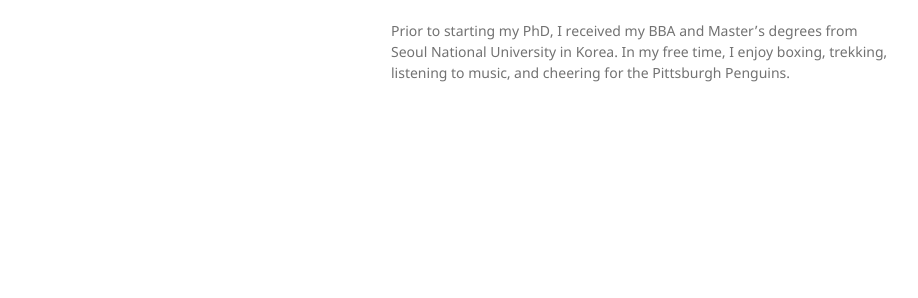
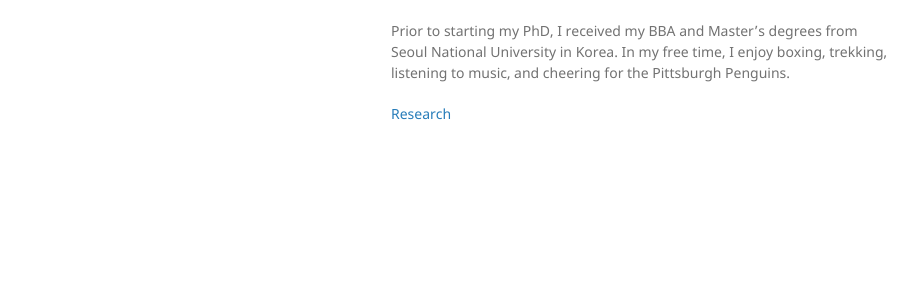
Before and after one commit to saepark/saepark.github.io, a Jekyll site: the page built from index.md, in a window 1280 px wide. Shown: the part 268-566 px from the top of the page, without its empty margins (179-1097 px from the left). Built offline with Jekyll 4.4.1, drawn with Linux system fonts in a browser that asks for light colours; our own code applies the rules of GitHub Pages for plain Markdown files.

Commit message:
Update index.md

```diff
--- a/index.md
+++ b/index.md
@@ -1,3 +1,5 @@
 Welcome! I am a third year PhD candidate in Organizational Behavior & Theory at Carnegie Mellon University's Tepper School of Business. I am interested in organizational economics, organizational learning, and behavioral strategy. Broadly, I explore how the interplay of pecuniary and social incentives, market shifts, and risk salience ultimately shape agents' performance and behavioral outcomes. My current research examines these themes in the context of third-party regulation and information systems usage in organizations. I am currently working with firms in Southeast Asia to utilize proprietary archival data and run field experiments for my work.
 
 Prior to starting my PhD, I received my BBA and Master's degrees from Seoul National University in Korea. In my free time, I enjoy boxing, trekking, listening to music, and cheering for the Pittsburgh Penguins.
+
+[Research](./research.html)
```
